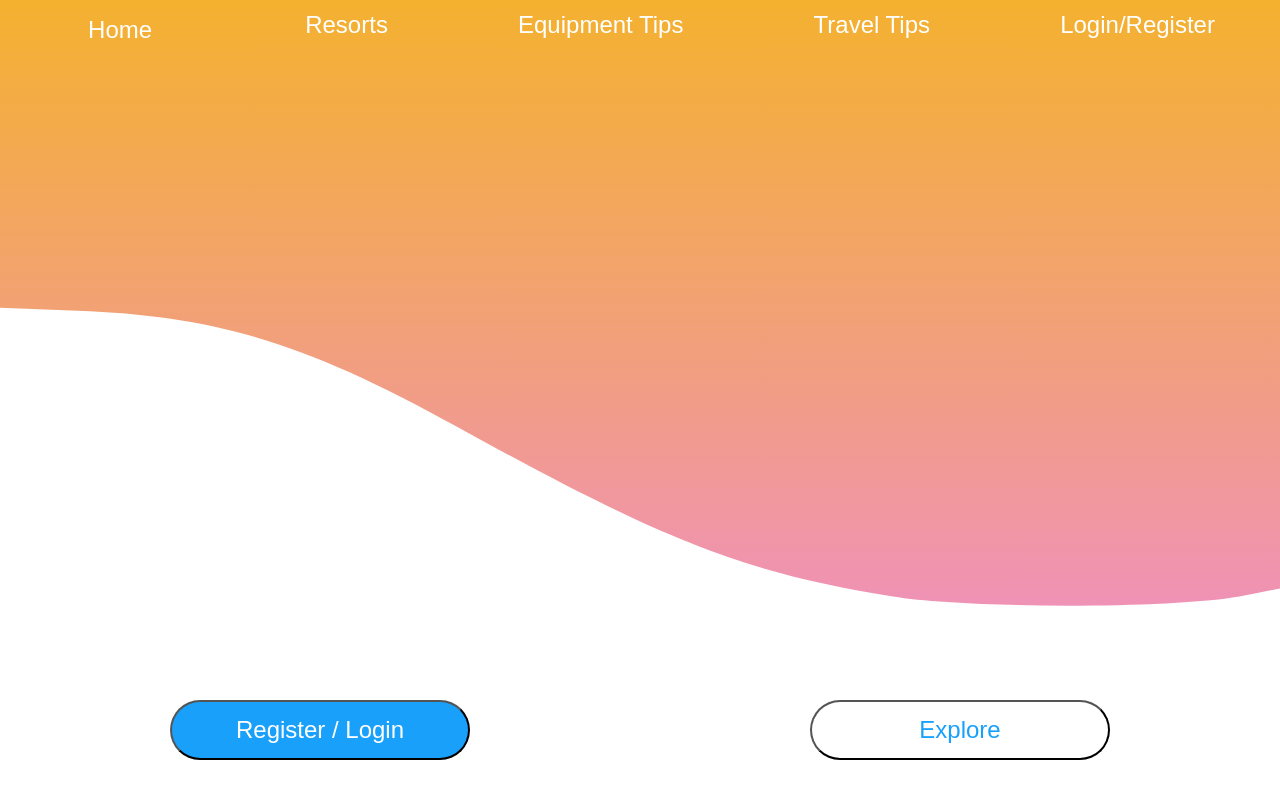
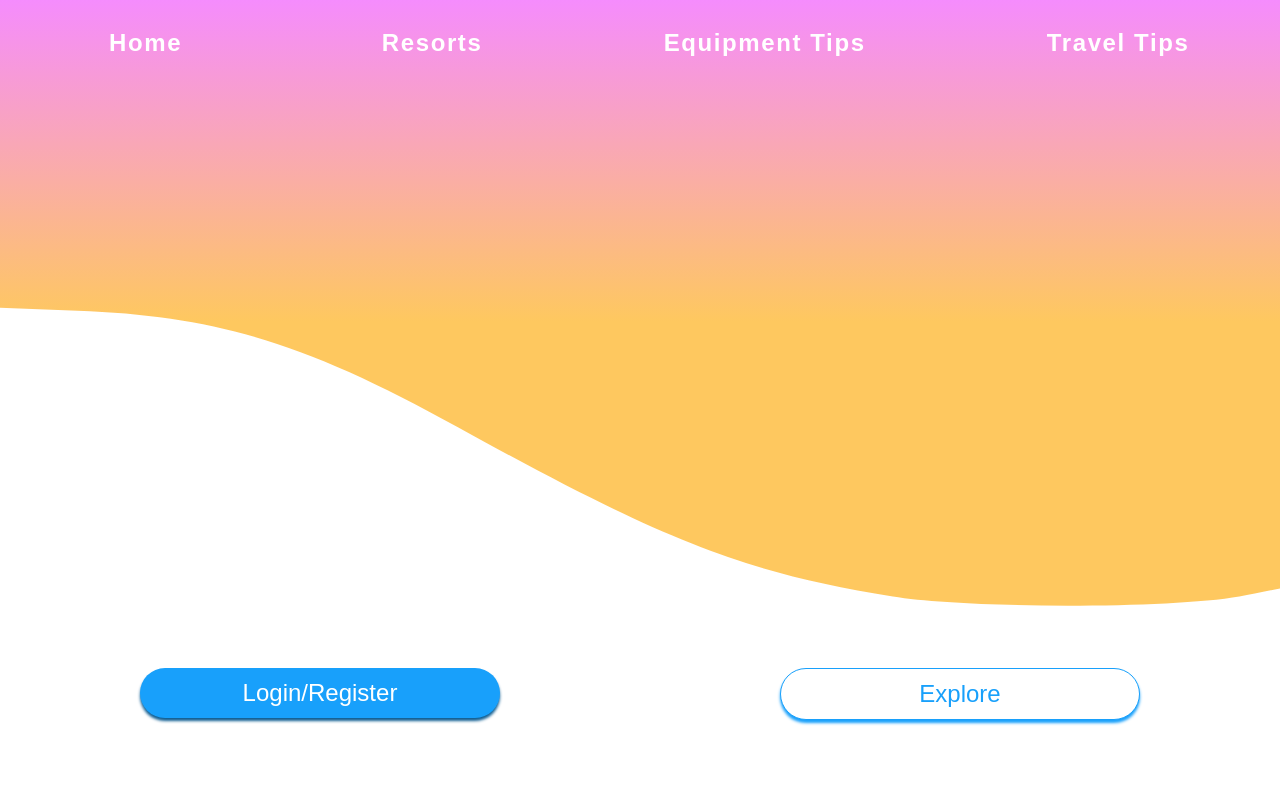
Before and after one commit to lwood54/snow-buddy, a React (Create React App) app in the folder client/: page / in a window 1280 px wide. Shown: the top 798 px of the page. Built offline with nearby package versions, Linux system fonts and the light colour scheme; a web font is replaced by a local one.

Commit message:
styling landing | wip

```diff
--- a/client/src/navigation/navBar.js
+++ b/client/src/navigation/navBar.js
@@ -22,9 +22,6 @@ const NavBar = () => {
 			<Link to="/travel-tips/" className={cls.linkStyle}>
 				Travel Tips
 			</Link>
-			<Link to="/userProfile/" className={cls.linkStyle}>
-				{isLoggedIn ? "User Profile" : "Login/Register"}
-			</Link>
 		</nav>
 	);
 };
--- a/client/src/pages/home.js
+++ b/client/src/pages/home.js
@@ -1,23 +1,28 @@
-import React from "react";
+import React, { useContext } from "react";
+import { Link } from "react-router-dom";
+
+import { LoggedInStatus } from "../App";
 
 import cls from "../styles/home.module.scss";
 import bgSlopeSVGtall from "../images/svgs/slope-tall.svg";
 
-let combRegBtnCls = [cls.landingButtons, cls.registerBtn].join(" ");
-let combExploreBtnCls = [cls.landingButtons, cls.exploreBtn].join(" ");
+let regBtnStyles = [cls.landingButtons, cls.registerBtn].join(" ");
+let explrBtnStyles = [cls.landingButtons, cls.exploreBtn].join(" ");
 
-const home = () => {
-	console.log([cls.landingButtons, cls.registerBtn].join(" "));
+const Home = () => {
+	const [isLoggedIn] = useContext(LoggedInStatus);
 	return (
 		<div className={cls.mainLandingContainer}>
 			<img className={cls.bgImage} src={bgSlopeSVGtall} alt="bg-slope" />
 			<div className={cls.slopeFiller} />
 			<div className={cls.landingButtonsContainer}>
-				<button className={combRegBtnCls}>Register / Login</button>
-				<button className={combExploreBtnCls}>Explore</button>
+				<Link to="/userProfile/">
+					<button className={regBtnStyles}>{isLoggedIn ? "User Profile" : "Login/Register"}</button>
+				</Link>
+				<button className={explrBtnStyles}>Explore</button>
 			</div>
 		</div>
 	);
 };
 
-export default home;
+export default Home;
--- a/client/src/styles/global_variables.scss
+++ b/client/src/styles/global_variables.scss
@@ -12,6 +12,8 @@ $main-font-family: "Atma", sans-serif;
 /* STANDARD COLORS */
 
 $white: #fff;
+$sky-blue: #18a0fb;
+$sky-blue-darker: #0e5d92;
 
 * {
 	font-family: $main-font-family;
--- a/client/src/styles/home.module.scss
+++ b/client/src/styles/home.module.scss
@@ -1,11 +1,12 @@
 @import "./global_variables.scss";
 
 .mainLandingContainer {
-	min-height: 895px;
+	min-height: 55.938em;
 	position: relative;
-	max-height: 800px;
+	max-height: 50em;
 	margin: auto;
-	background: linear-gradient(180deg, #f4b12f 0%, rgba(226, 59, 240, 0.63) 100%);
+	// background: linear-gradient(180deg, #f4b12f 0%, rgba(226, 59, 240, 0.63) 100%);
+	background: linear-gradient(180deg, rgba(239, 73, 252, 0.631627) 0%, #fec85f 35.94%);
 	background-size: 100% 100%;
 	background-repeat: no-repeat;
 	overflow: hidden;
@@ -14,36 +15,36 @@
 
 .bgImage {
 	position: absolute;
-	top: 200px;
+	top: 12.5em;
 	width: 110%;
 	margin: 0;
 	margin-left: -10px;
 	transition: top 0.5s;
 
-	@media (min-width: (800px)) {
-		top: 100px;
+	@media (min-width: (50em)) {
+		top: 6.25em;
 	}
 
-	@media (min-width: (1300px)) {
-		top: 50px;
+	@media (min-width: (81.25em)) {
+		top: -2em;
 	}
 
-	@media (min-width: (1700px)) {
-		top: 0px;
+	@media (min-width: (106.25em)) {
+		top: 0;
 	}
 }
 
 .slopeFiller {
 	position: absolute;
-	height: 800px;
+	height: 50em;
 	width: 100%;
-	top: 300px;
+	top: 18.75em;
 	background-color: white;
 
-	@media (min-width: 250px) {
-		top: 450px;
+	@media (min-width: 15.625em) {
+		top: 28.125em;
 	}
-	@media (min-width: (500px)) {
+	@media (min-width: (31.25em)) {
 		display: none;
 	}
 }
@@ -51,25 +52,52 @@
 .landingButtonsContainer {
 	width: 100%;
 	position: absolute;
-	top: 700px;
+	top: 35em;
 	display: flex;
 	flex-wrap: wrap;
 	justify-content: space-around;
+
+	@media (min-width: 48em) {
+		top: 41em;
+	}
 }
 
 .landingButtons {
-	min-width: 300px;
-	min-height: 60px;
-	border-radius: 30px;
+	min-width: 15em;
+	min-height: 2em;
+	line-height: 2em;
+	border-radius: 1.875em;
 	font-size: $main-font-size-larger;
+	margin: 0.5em 0.5em;
+	cursor: pointer;
+	border: none;
+	outline: none;
+
+	&:active {
+		box-shadow: none;
+	}
 }
 
 .registerBtn {
-	background-color: #18a0fb;
-	color: white;
+	background-color: $sky-blue;
+	color: $white;
+	box-shadow: 0 3px 3px $sky-blue-darker;
+
+	&:hover {
+		color: $sky-blue;
+		background-color: $white;
+		border: 1px solid $sky-blue;
+	}
 }
 
 .exploreBtn {
-	background-color: white;
-	color: #18a0fb;
+	background-color: $white;
+	color: $sky-blue;
+	border: 1px solid $sky-blue;
+	box-shadow: 0 3px 3px $sky-blue;
+
+	&:hover {
+		background-color: $sky-blue;
+		color: $white;
+	}
 }
--- a/client/src/styles/nav.module.scss
+++ b/client/src/styles/nav.module.scss
@@ -9,27 +9,29 @@
 	display: flex;
 	flex-direction: row;
 	justify-content: space-around;
-	min-height: 50px;
+	align-items: center;
+	min-height: 3.125em;
+	letter-spacing: 0.1em;
 }
 
 .linkStyle {
-	// color: $nav-txt-color;
-	color: white;
+	color: $white;
+	font-weight: bold;
 	font-size: $main-font-size-larger;
 	text-decoration: none;
 	display: flex;
 	flex-direction: row;
 	justify-content: center;
 	align-content: center;
-	line-height: 50px;
-	border-radius: 5px;
+	line-height: 3.125em;
+	border-radius: 0.313em;
 	box-sizing: border-box;
 }
 
 .linkContainer {
 	position: relative;
-	padding: 5px;
-	width: 100px;
+	padding: 0.313em;
+	width: 6.25em;
 }
 
 // CLIP PATH ANIMATION
```
